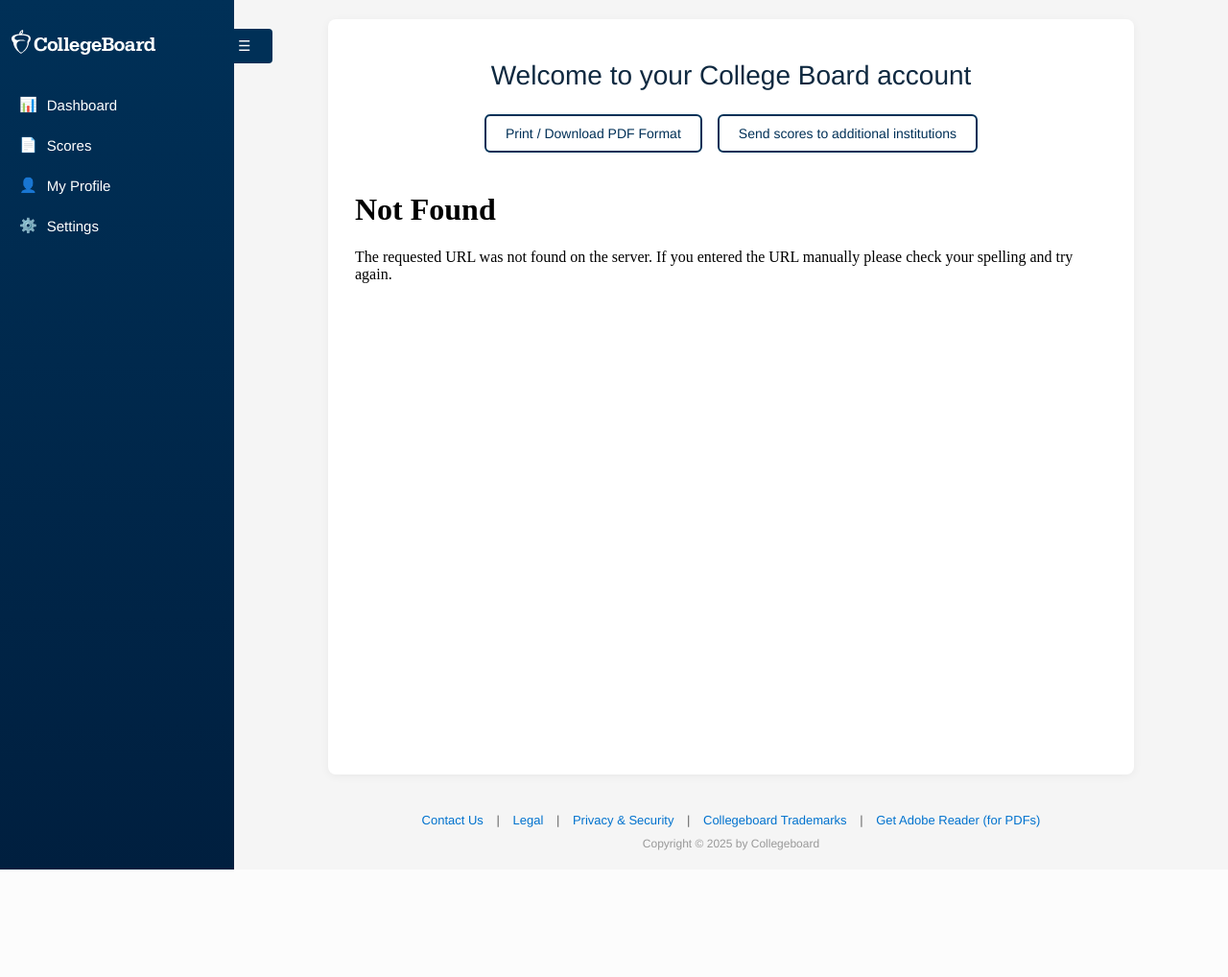
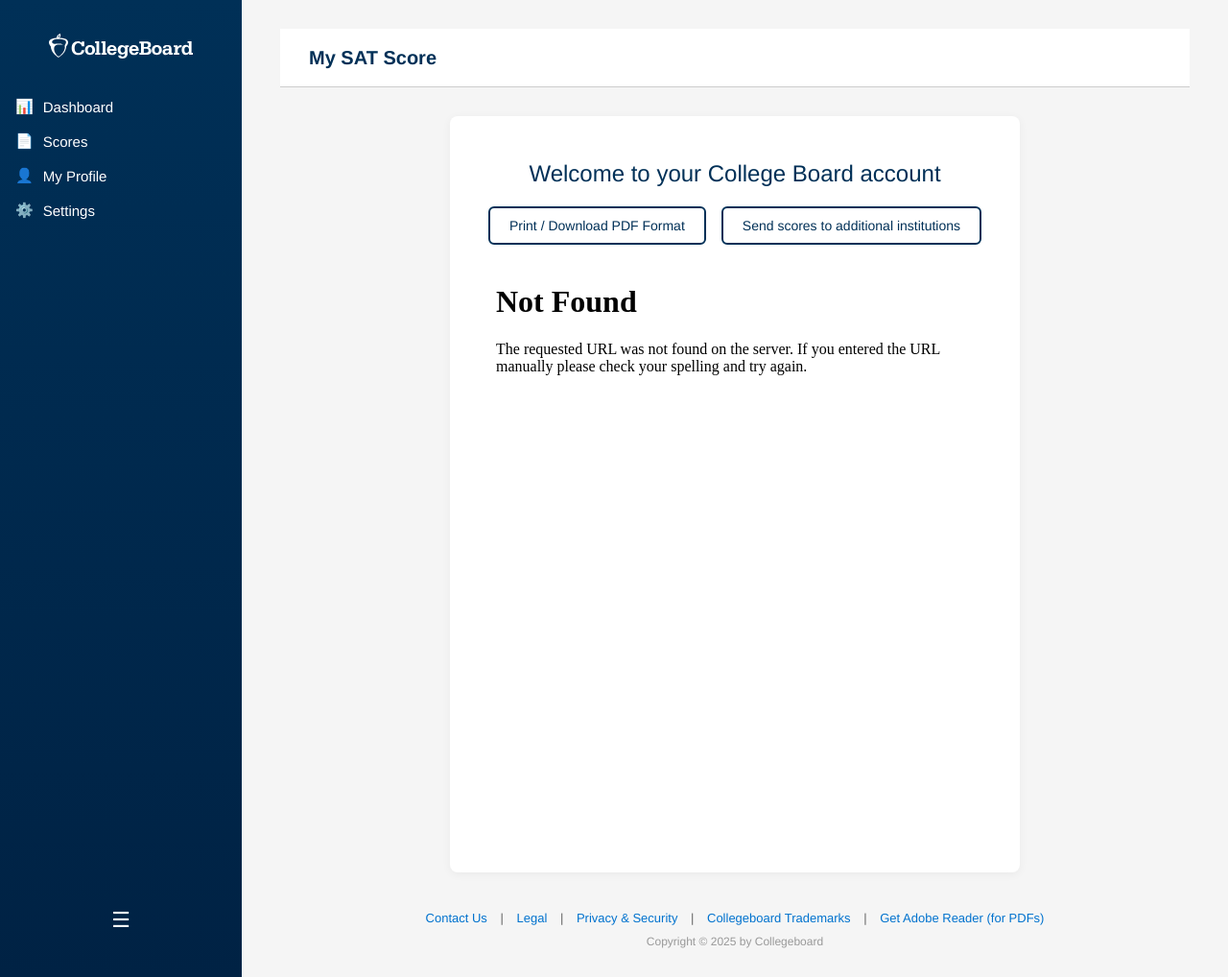
Before and after one commit to Jandro91/Sat_clone, a Flask app: page /certificate/1 in a window 1280 px wide. Shown: the whole page at 96% size. Before the commit the page ends 906 px from the top, so only its background shows below. Run offline with Flask 3, Linux system fonts and the light colour scheme.

Commit message:
Fix: render deploy compatibility

```diff
--- a/templates/certificate.html
+++ b/templates/certificate.html
@@ -19,78 +19,81 @@
 
   .sidebar {
     width: 220px;
-      background: linear-gradient(180deg, #003057, #001F3F);
+    background: linear-gradient(180deg, #003057 0%, #002244 100%);
     color: white;
     display: flex;
     flex-direction: column;
-      padding: 20px 12px;
+    justify-content: space-between;
+    padding: 24px 16px;
     transition: width 0.3s ease;
-      position: relative;
-    }
-
-    .sidebar.collapsed {
-      width: 60px;
   }
 
   .sidebar .logo {
     height: 48px;
-      margin-bottom: 20px;
-      object-fit: contain;
+    margin: 0 auto 30px auto;
+    display: block;
   }
 
-    .toggle-btn {
-      position: absolute;
-      top: 18px;
-      right: -40px;
-      width: 36px;
-      height: 36px;
-      background-color: #003057;
-      color: white;
-      border: none;
-      font-size: 20px;
-      border-radius: 4px;
-      cursor: pointer;
-      z-index: 10;
+  .sidebar nav {
+    flex-grow: 1;
+    display: flex;
+    flex-direction: column;
+    gap: 18px;
   }
 
   .sidebar a {
     color: white;
     text-decoration: none;
-      margin: 12px 0;
     font-size: 15px;
-      padding-left: 8px;
     display: flex;
     align-items: center;
     gap: 10px;
-      transition: 0.3s ease;
+    transition: 0.3s;
   }
 
   .sidebar a:hover {
-      background-color: rgba(255, 255, 255, 0.1);
-      border-radius: 6px;
-      padding: 8px;
+    text-decoration: underline;
+  }
+
+  .toggle-btn {
+    background: none;
+    border: none;
+    color: white;
+    font-size: 22px;
+    cursor: pointer;
+    margin-top: 20px;
+    margin-bottom: 10px;
+    align-self: center;
   }
 
   .main-content {
     flex: 1;
-      padding: 20px 40px;
+    display: flex;
+    flex-direction: column;
+  }
+
+  .topbar {
+    height: 60px;
+    background-color: white;
+    border-bottom: 1px solid #ccc;
+    display: flex;
+    align-items: center;
+    padding: 0 30px;
+    font-size: 20px;
+    font-weight: bold;
+    color: #003057;
   }
 
   .certificate-container {
-      max-width: 800px;
+    flex: 1;
+    padding: 30px 40px;
+    max-width: 1000px;
     margin: 0 auto;
-      padding: 24px 20px;
     background: white;
     box-shadow: 0 2px 10px rgba(0, 0, 0, 0.05);
     border-radius: 8px;
     text-align: center;
-    }
-
-    .certificate-container h1 {
-      font-size: 28px;
-      font-weight: 500;
-      color: #0f2940;
-      margin-bottom: 24px;
+    margin-top: 30px;
   }
 
   .download-buttons {
@@ -146,36 +149,30 @@
     font-size: 12px;
     color: #999;
   }
-
-    @media (max-width: 768px) {
-      .download-buttons {
-        flex-direction: column;
-        align-items: center;
-      }
-      .layout {
-        flex-direction: column;
-      }
-      .sidebar {
-        width: 100%;
-        flex-direction: row;
-        justify-content: space-between;
-      }
-    }
 </style>
 </head>
 <body>
 
   <div class="layout">
-    <div class="sidebar" id="sidebar">
+
+  <div class="sidebar">
+    <div>
       <img src="{{ url_for('static', filename='collegeboard-logo-white.svg') }}" alt="College Board Logo" class="logo">
-      <a href="#" class="toggle-btn" onclick="toggleSidebar()">☰</a>
+
+      <nav>
         <a href="#"><span>📊</span> Dashboard</a>
         <a href="#"><span>📄</span> Scores</a>
         <a href="#"><span>👤</span> My Profile</a>
         <a href="#"><span>⚙️</span> Settings</a>
+      </nav>
+    </div>
+
+    <button class="toggle-btn" onclick="toggleSidebar()">☰</button>
   </div>
 
   <div class="main-content">
+    <div class="topbar">My SAT Score</div>
+
     <div class="certificate-container">
       <h1>Welcome to your College Board account</h1>
 
@@ -198,13 +195,12 @@
       </div>
     </div>
   </div>
+
 </div>
 
 <script>
   function toggleSidebar() {
-      document.getElementById('sidebar').classList.toggle('collapsed');
+    const sidebar = document.querySelector('.sidebar');
+    sidebar.classList.toggle('collapsed');
   }
 </script>
-
-</body>
-</html>
```
Lines whose indentation alone changed are shown as unchanged.
